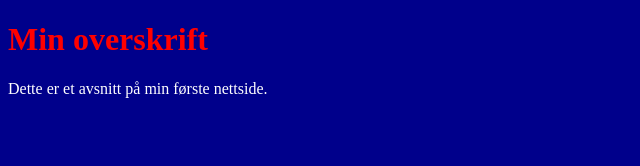
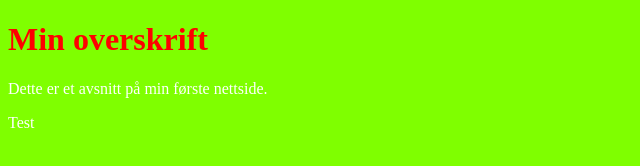
Before and after one commit to oyvindnaustdal/IT1, a plain HTML site: page index.html in a window 1280 px wide. Shown: the whole page, without its empty margins (0-640 px from the left). Drawn offline with Linux system fonts and the light colour scheme.

Commit message:
Endra farge

```diff
--- a/index.html
+++ b/index.html
@@ -4,10 +4,10 @@
         <meta charset="UTF-8">
         <title>Min første nettside</title>
     </head>
-    <body style =  "background-color: darkblue; color: white;"
-          >
+    <body style =  "background-color:chartreuse; color: white;">
         <h1 style ="color: red">Min overskrift</h1>
         <p>Dette er et avsnitt på min første nettside.</p>
+        <p>Test</p>
 
     </body>
 </html>
```
